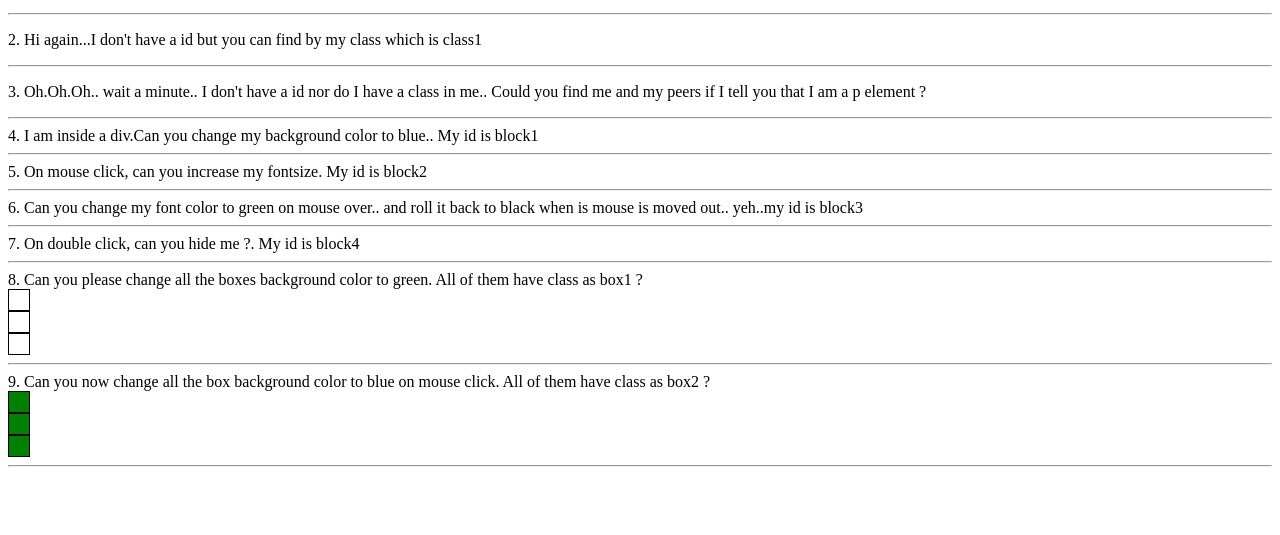
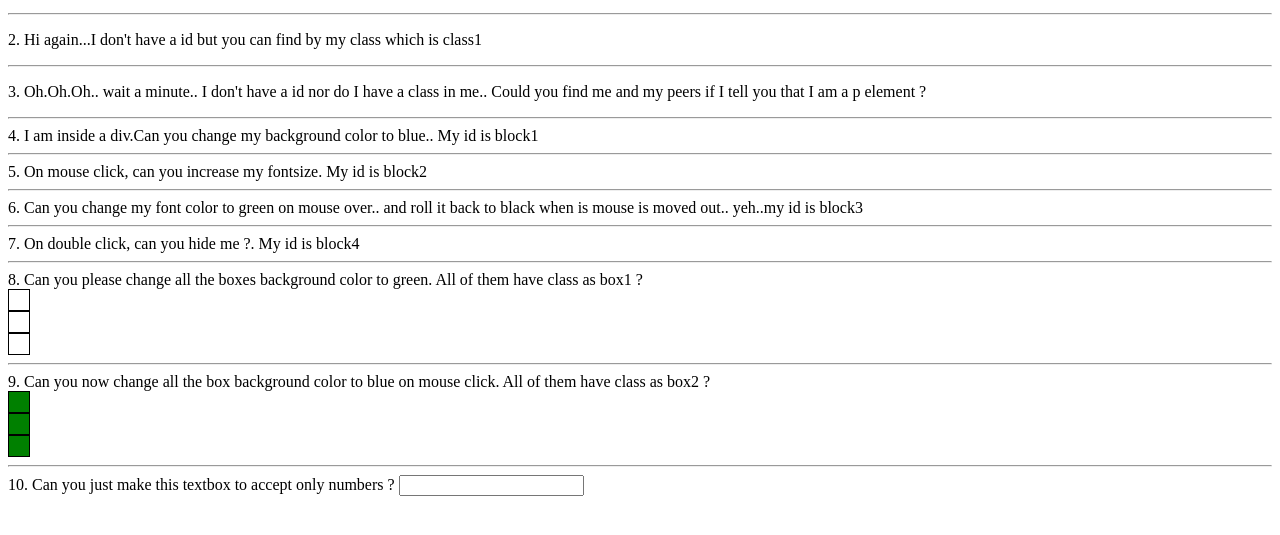
Before and after one commit to sundarcodes/JavaScript-Exercises, a plain HTML site: page DOMAccessQuiz/index.html in a window 1280 px wide. Shown: the part 87-622 px from the top of the page. Drawn offline with Linux system fonts and the light colour scheme.

Commit message:
Added keyboard events

```diff
--- a/DOMAccessQuiz/index.html
+++ b/DOMAccessQuiz/index.html
@@ -30,4 +30,6 @@
 <div class="box2"></div>
 <div class="box2"></div>
 <hr>
+10. Can you just make this textbox to accept only numbers ?
+<input type="text" id="input1">
 </html>
```
